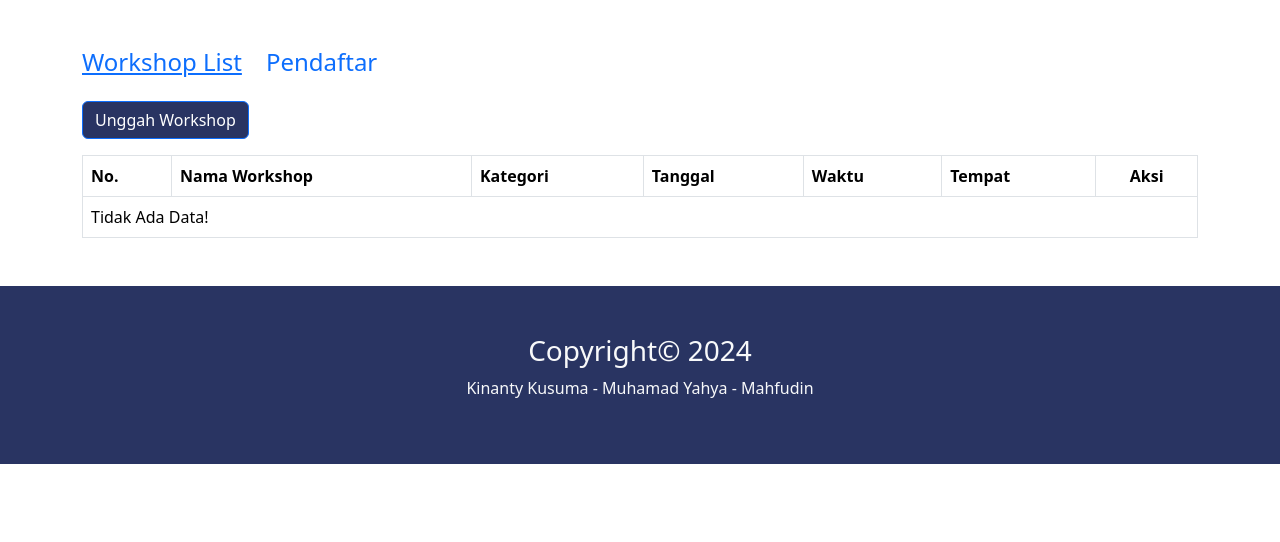
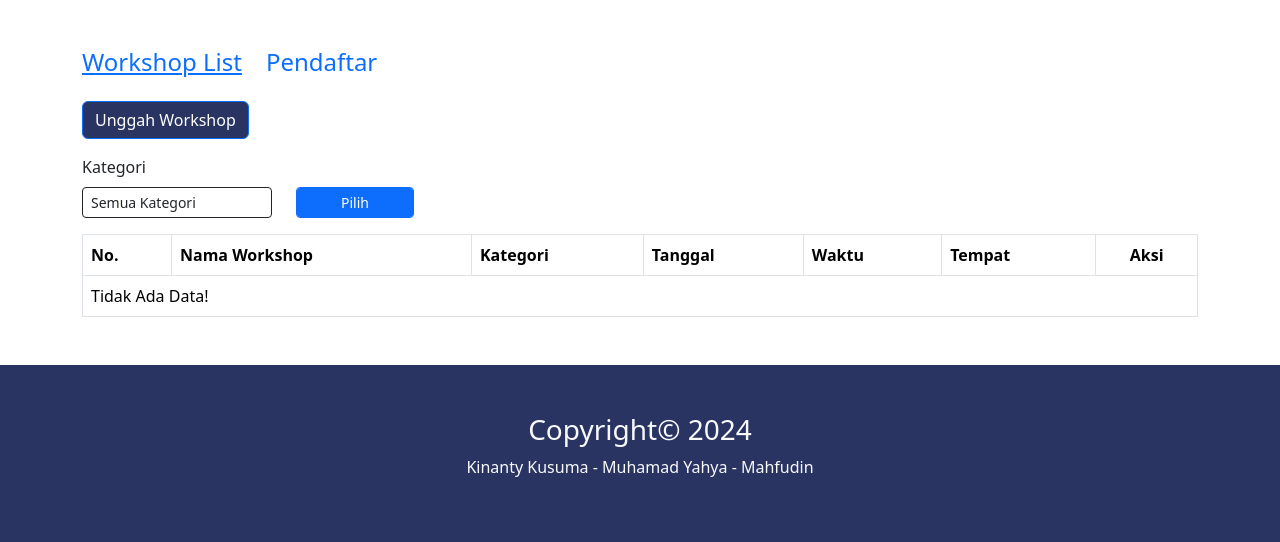
Before and after one commit to chirzarahman/joki-uas-esq, a PHP site: page /index.php?p=dashboard_admin in a window 1280 px wide. Shown: the part 62-604 px from the top of the page. Run offline with PHP 8.4, Linux system fonts and the light colour scheme; the visitor is signed in with stand-in values (Sample User, id 1); tables that the repository leaves empty or names only in its code hold one stand-in row (values such as "Sample post").

Commit message:
push filter

```diff
--- a/class/class.Workshop.php
+++ b/class/class.Workshop.php
@@ -96,5 +96,31 @@
                 $this->benefit = $data['benefit'];
             }
         }
+
+        public function SelectWorkshopByKategori($id_kategori){
+            $wheres = $id_kategori == '' ? '' : "where workshop.kategori = '$id_kategori'";
+            $sql = "SELECT workshop.*, kategori.*, provinsi.* FROM workshop JOIN kategori ON workshop.kategori=kategori.id_kategori JOIN provinsi ON workshop.provinsi=provinsi.id_provinsi $wheres";
+            $result = mysqli_query($this->connection, $sql);
+            $arrResult = Array();
+            $count = 0;
+
+            if(mysqli_num_rows($result) > 0){
+                while ($data = mysqli_fetch_array($result)){
+                    $objWorkshop = new Workshop();
+                    $objWorkshop->id_workshop=$data['id_workshop'];
+                    $objWorkshop->nama_kategori=$data['nama_kategori'];
+                    $objWorkshop->nama_workshop=$data['nama_workshop'];
+                    $objWorkshop->deskripsi=$data['deskripsi'];
+                    $objWorkshop->tanggal_pelaksanaan=$data['tanggal_pelaksanaan'];
+                    $objWorkshop->waktu=$data['waktu'];
+                    $objWorkshop->tempat_pelaksanaan=$data['tempat_pelaksanaan'];
+                    $objWorkshop->nama_provinsi=$data['nama_provinsi'];
+                    $objWorkshop->benefit=$data['benefit'];
+                    $arrResult[$count] = $objWorkshop;
+                    $count++;
+                }
+            }
+            return $arrResult;
+        }
     }
 ?>
--- a/pages/dashboard_admin.php
+++ b/pages/dashboard_admin.php
@@ -2,6 +2,7 @@
 if (!isset($_SESSION['level'])) {
     echo '<script>window.location = "index.php";</script>';
 }
+require_once ('./class/class.Kategori.php');
 require_once ('./class/class.Workshop.php');
 ?>
 <!DOCTYPE html>
@@ -25,6 +26,39 @@ require_once ('./class/class.Workshop.php');
         </h4>
         <a class=" btn btn-primary my-3" href="index.php?p=form_workshop" style="background-color: #293462;">Unggah
             Workshop</a>
+        <div class="row">
+            <div class="col-9">
+                <form method="post">
+                    <div class="row mb-3">
+                        <div class="col-md-3 col-sm-12">
+                            <div class="">
+                                <label for="exampleInputEmail1" class="form-label">Kategori</label>
+                                <select class="form-control form-control-sm" style="border: 1px solid"
+                                    name="kategoriselect" id="namabarang_select">
+                                    <option value="" selected>Semua Kategori</option>
+                                    <?php
+                                        $objKategori = new Kategori();
+                                        $arrayResults = $objKategori->SelectAllKategori();
+                                        foreach ($arrayResults as $key => $value) {
+                                            print_r($value);
+                                            ?> <option value="<?= $value->id_kategori ?>"><?= $value->nama_kategori ?></option> <?php
+                                        }
+                                    ?>
+                                </select>
+                            </div>
+                        </div>
+                        <div class="col-md-2 col-sm-12">
+                            <div class="">
+                                <label for="exampleInputEmail1" class="form-label"
+                                    style="visibility: hidden">Aksi</label>
+                                <input type="submit" name="Pilih" value="Pilih"
+                                    class="form-control form-control-sm btn btn-primary btn-sm" id="exampleInputEmail1">
+                            </div>
+                        </div>
+                    </div>
+                </form>
+            </div>
+        </div>
         <table class="table table-bordered">
             <tr>
                 <th>No.</th>
@@ -36,9 +70,13 @@ require_once ('./class/class.Workshop.php');
                 <th class="text-center">Aksi</th>
             </tr>
             <?php
-                    require_once('./class/class.Workshop.php');
+            // require_once ('./class/class.Workshop.php');
             $objWorkshop = new Workshop();
+            if(isset($_POST['Pilih'])) {
+                $arrayResult = $objWorkshop->SelectWorkshopByKategori($_POST['kategoriselect']);
+            } else {
                 $arrayResult = $objWorkshop->SelectAllWorkshop();
+            }
 
             if (count($arrayResult) == 0) {
                 echo '<tr><td colspan="7">Tidak Ada Data!</td></tr>';
```
Lines whose indentation alone changed are shown as unchanged.
